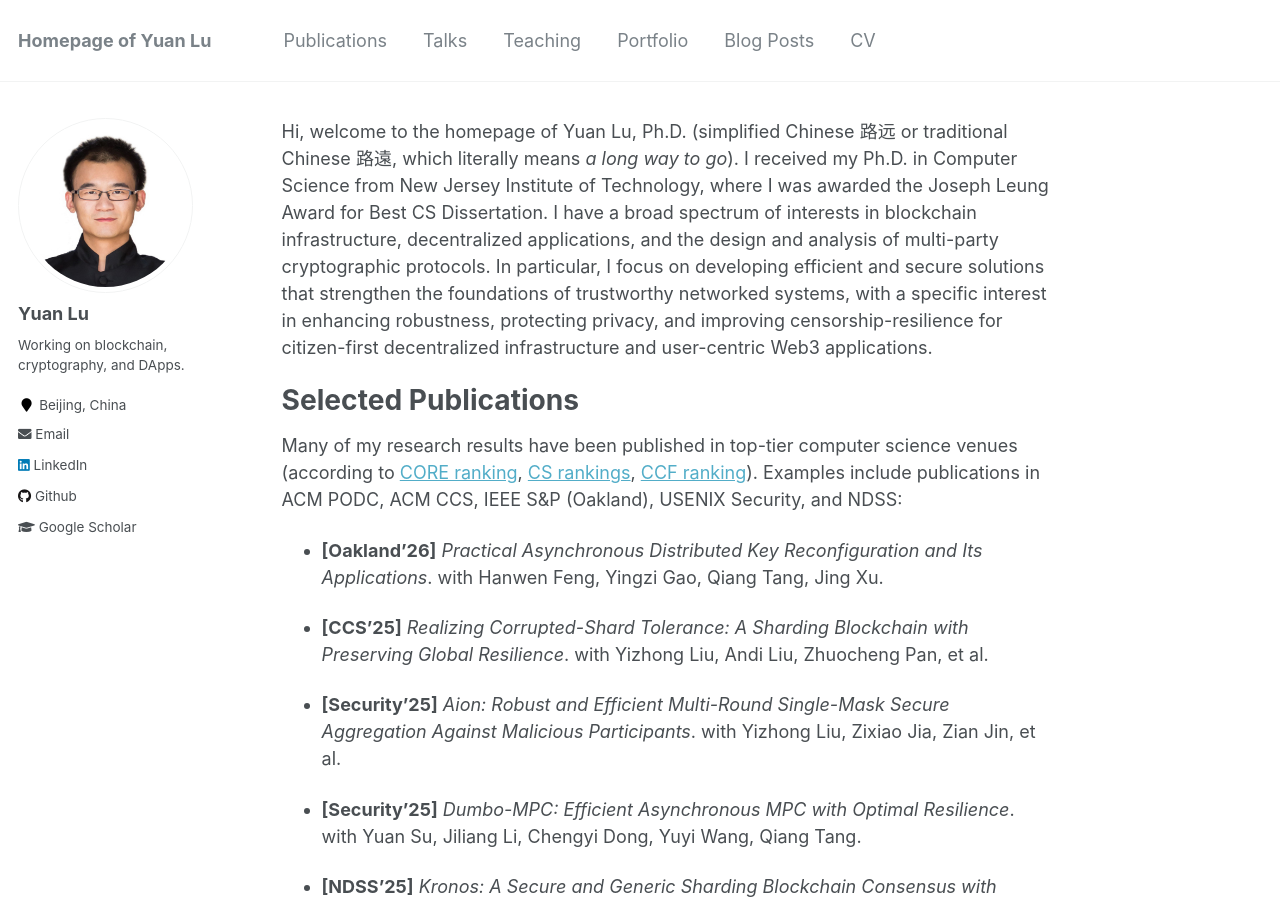
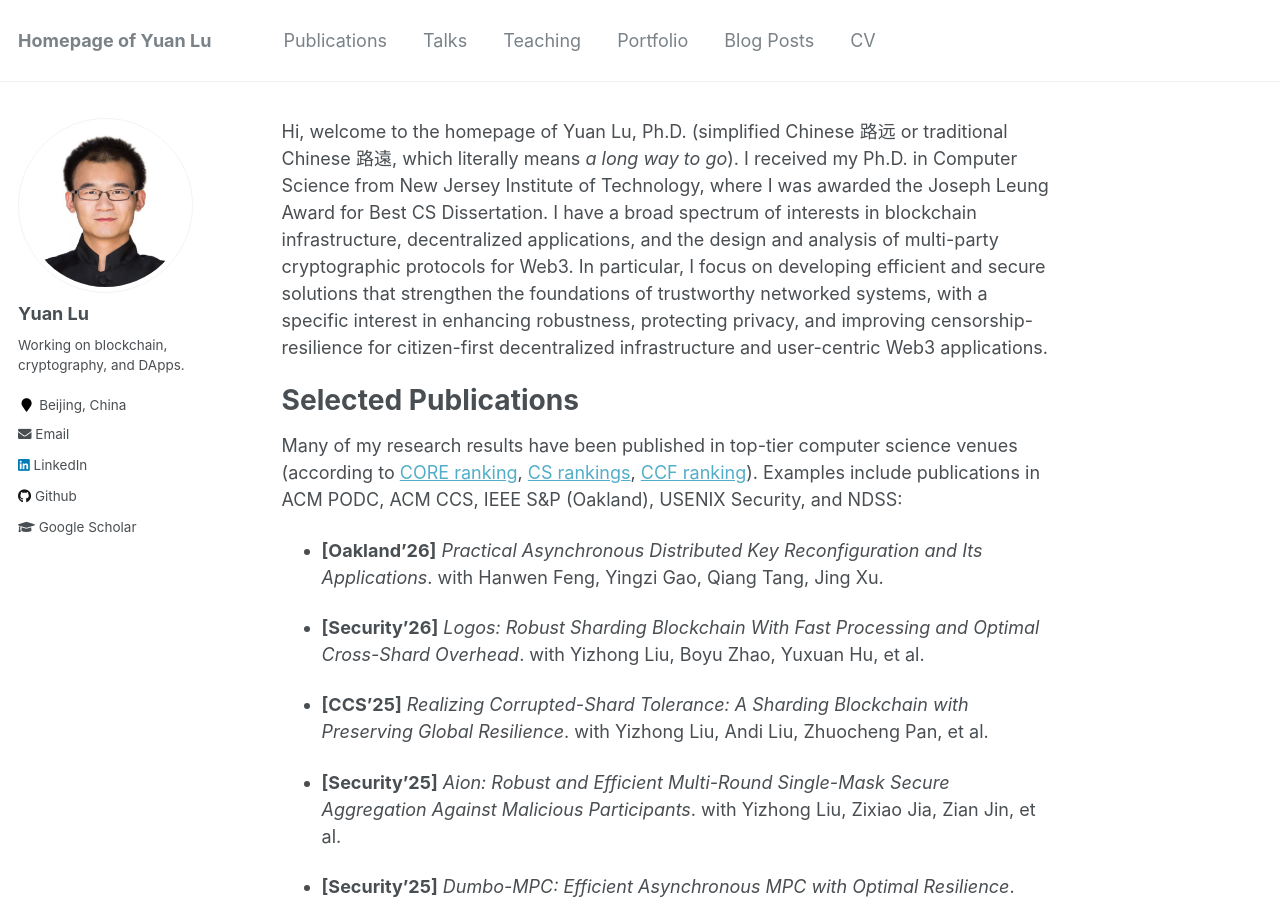
Before and after one commit to yylluu/yylluu.github.io, a Jekyll site: the page built from _pages/about.md, in a window 1280 px wide and 900 px high. Built offline with Jekyll 4.4.1, drawn with Linux system fonts in a browser that asks for light colours.

Commit message:
Update about.md

```diff
--- a/_pages/about.md
+++ b/_pages/about.md
@@ -7,7 +7,7 @@ redirect_from:
   - /about.html
 ---
 
-Hi, welcome to the homepage of Yuan Lu, Ph.D. (simplified Chinese 路远 or traditional Chinese 路遠, which literally means *a long way to go*). I received my Ph.D. in Computer Science from New Jersey Institute of Technology, where I was awarded the Joseph Leung Award for Best CS Dissertation. I have a broad spectrum of interests in blockchain infrastructure, decentralized applications, and the design and analysis of multi-party cryptographic protocols. In particular, I focus on developing efficient and secure solutions that strengthen the foundations of trustworthy networked systems, with a specific interest in enhancing robustness, protecting privacy, and improving censorship-resilience for citizen-first decentralized infrastructure and user-centric Web3 applications.
+Hi, welcome to the homepage of Yuan Lu, Ph.D. (simplified Chinese 路远 or traditional Chinese 路遠, which literally means *a long way to go*). I received my Ph.D. in Computer Science from New Jersey Institute of Technology, where I was awarded the Joseph Leung Award for Best CS Dissertation. I have a broad spectrum of interests in blockchain infrastructure, decentralized applications, and the design and analysis of multi-party cryptographic protocols for Web3. In particular, I focus on developing efficient and secure solutions that strengthen the foundations of trustworthy networked systems, with a specific interest in enhancing robustness, protecting privacy, and improving censorship-resilience for citizen-first decentralized infrastructure and user-centric Web3 applications.
 
 
 
@@ -19,6 +19,8 @@ Selected Publications
 Many of my research results have been published in top-tier computer science venues (according to [CORE ranking](https://portal.core.edu.au/conf-ranks/), [CS rankings](https://csrankings.org/), [CCF ranking](https://www.ccf.org.cn/en/Bulletin/2019-05-13/663884.shtml)). Examples include publications in ACM PODC, ACM CCS, IEEE S&P (Oakland), USENIX Security, and NDSS:
 
 - **[Oakland’26]** *Practical Asynchronous Distributed Key Reconfiguration and Its Applications*. with Hanwen Feng, Yingzi Gao, Qiang Tang, Jing Xu.
+
+- **[Security’26]** *Logos: Robust Sharding Blockchain With Fast Processing and Optimal Cross-Shard Overhead*. with Yizhong Liu, Boyu Zhao, Yuxuan Hu, et al.
 
 - **[CCS’25]** *Realizing Corrupted-Shard Tolerance: A Sharding Blockchain with Preserving Global Resilience*. with Yizhong Liu, Andi Liu, Zhuocheng Pan, et al.
 
```
